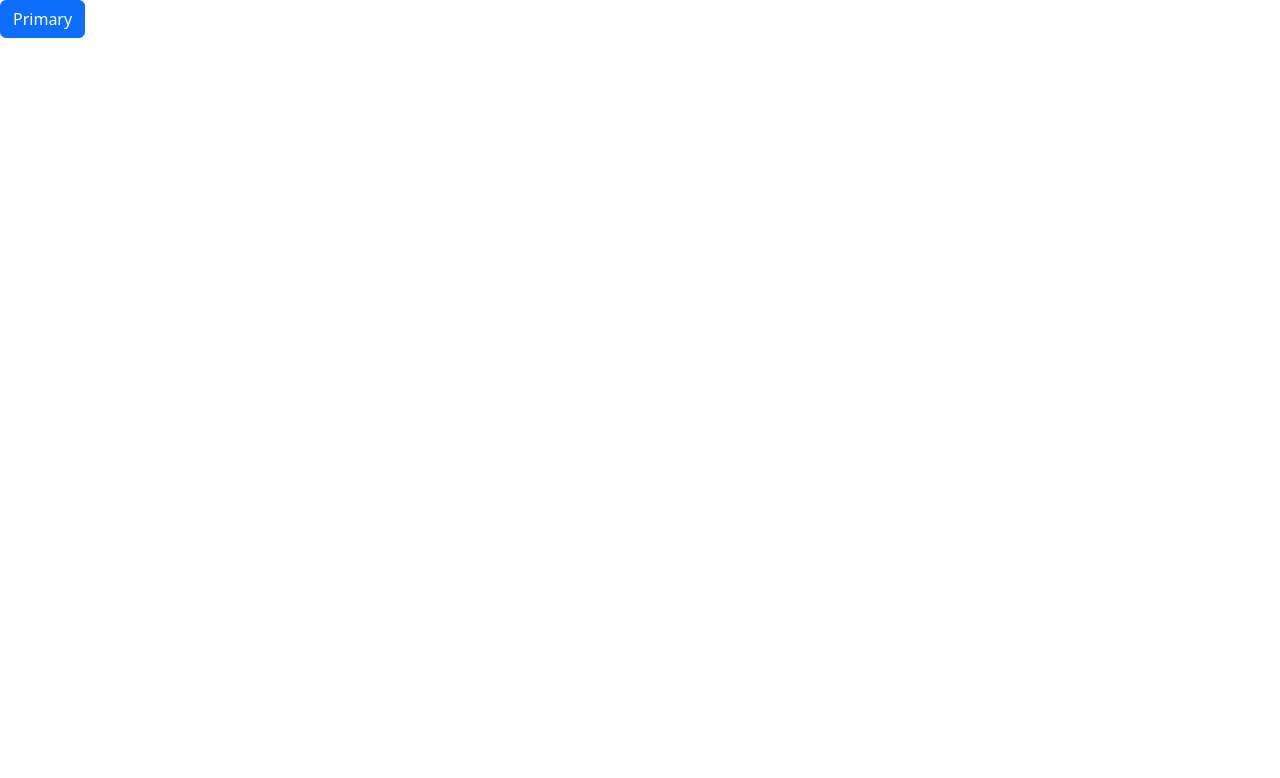
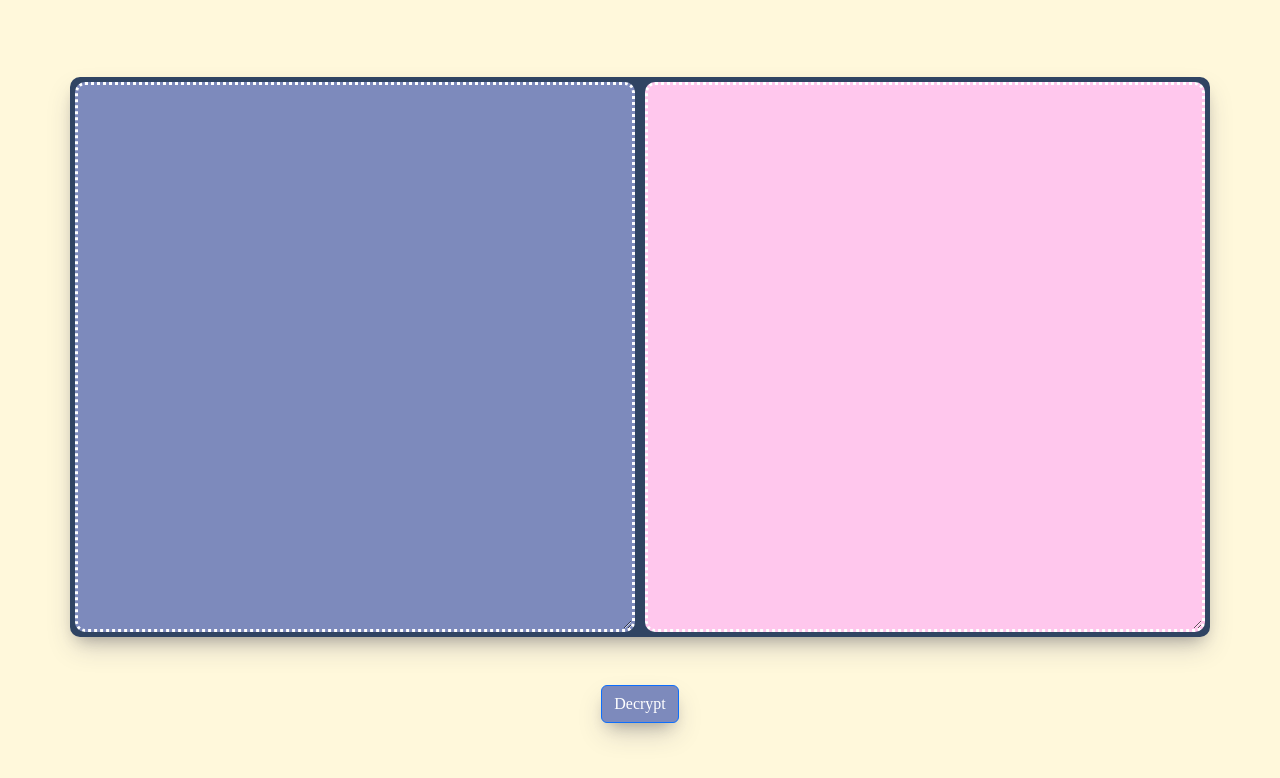
Before and after one commit to mehedi-hasan-shuvon/git-prac, a plain HTML site: page index.html in a window 1280 px wide. Drawn offline with nearby package versions, Linux system fonts and the light colour scheme; a web font is replaced by a local one.

Commit message:
styling complete

```diff
--- /dev/null
+++ b/index.css
@@ -0,0 +1,50 @@
+body{
+	background-color: #FFF8DB;
+	display: flex;
+	flex-direction: column;
+	justify-content: center;
+	align-items: center;
+	height: 100vh;
+	margin: 0;
+	font-size: 2rem;
+}
+
+#main-container{
+	background-color: #304463;
+	/* width: 50%;  */
+	height: 70vh;
+	border-radius: 10px;
+	box-shadow: rgba(50, 50, 93, 0.25) 0px 13px 27px -5px, rgba(0, 0, 0, 0.3) 0px 8px 16px -8px;
+	padding:5px;
+	display: flex;
+	flex-direction: row;
+	gap: 10px;
+}
+
+
+
+textarea{
+	flex: 1;
+	border: 3px dotted white;
+	border-radius: 10px;
+}
+
+#input-text{
+	background-color: #7D8ABC;
+	color: white
+}
+
+#output-text{
+	background-color: #FFC7ED;
+}
+
+.stylish-regular {
+	font-family: "Stylish", serif;
+	font-weight: 400;
+	font-style: normal;
+  }
+
+.btn-primary{
+	background-color: #7D8ABC;
+	box-shadow: rgba(50, 50, 93, 0.25) 0px 13px 27px -5px, rgba(0, 0, 0, 0.3) 0px 8px 16px -8px;
+}
--- a/index.html
+++ b/index.html
@@ -1,27 +1,40 @@
 <!DOCTYPE html>
 <html lang="en">
+
 <head>
 	<meta charset="UTF-8">
 	<meta name="viewport" content="width=device-width, initial-scale=1.0">
 	<title>Document</title>
-	<link href="https://cdn.jsdelivr.net/npm/bootstrap@5.3.3/dist/css/bootstrap.min.css" rel="stylesheet" integrity="sha384-QWTKZyjpPEjISv5WaRU9OFeRpok6YctnYmDr5pNlyT2bRjXh0JMhjY6hW+ALEwIH" crossorigin="anonymous">
+	<link href="https://cdn.jsdelivr.net/npm/bootstrap@5.3.3/dist/css/bootstrap.min.css" rel="stylesheet"
+		integrity="sha384-QWTKZyjpPEjISv5WaRU9OFeRpok6YctnYmDr5pNlyT2bRjXh0JMhjY6hW+ALEwIH" crossorigin="anonymous">
+	<link rel="stylesheet" href="index.css">
 
+	<link rel="preconnect" href="https://fonts.googleapis.com">
+	<link rel="preconnect" href="https://fonts.gstatic.com" crossorigin>
+	<link href="https://fonts.googleapis.com/css2?family=Stylish&display=swap" rel="stylesheet">
 </head>
-<body>
-	<div>
-		<div>
-			<!-- left side input text  -->
-		</div>
-		<div>
-			<!-- right side output text  -->
-		</div>
 
-		<!-- button  -->
-		<button type="button" class="btn btn-primary">Primary</button>
-
+<body class="stylish-regular">
+	<div class="container" id="main-container">
+		<textarea id="input-text"></textarea>
+		<textarea id="output-text" readonly></textarea>
 	</div>
 
-	<script src="https://cdn.jsdelivr.net/npm/@popperjs/core@2.11.8/dist/umd/popper.min.js" integrity="sha384-I7E8VVD/ismYTF4hNIPjVp/Zjvgyol6VFvRkX/vR+Vc4jQkC+hVqc2pM8ODewa9r" crossorigin="anonymous"></script>
-	<script src="https://cdn.jsdelivr.net/npm/bootstrap@5.3.3/dist/js/bootstrap.min.js" integrity="sha384-0pUGZvbkm6XF6gxjEnlmuGrJXVbNuzT9qBBavbLwCsOGabYfZo0T0to5eqruptLy" crossorigin="anonymous"></script>
+	<button type="button" class="btn btn-primary mt-5" onclick="copyText()">Decrypt</button>
+
+	<script>
+		function copyText() {
+			var inputText = document.getElementById('input-text').value;
+			document.getElementById('output-text').value = inputText;
+		}
+	</script>
+
+	<script src="https://cdn.jsdelivr.net/npm/@popperjs/core@2.11.8/dist/umd/popper.min.js"
+		integrity="sha384-I7E8VVD/ismYTF4hNIPjVp/Zjvgyol6VFvRkX/vR+Vc4jQkC+hVqc2pM8ODewa9r"
+		crossorigin="anonymous"></script>
+	<script src="https://cdn.jsdelivr.net/npm/bootstrap@5.3.3/dist/js/bootstrap.min.js"
+		integrity="sha384-0pUGZvbkm6XF6gxjEnlmuGrJXVbNuzT9qBBavbLwCsOGabYfZo0T0to5eqruptLy"
+		crossorigin="anonymous"></script>
 </body>
+
 </html>
```
